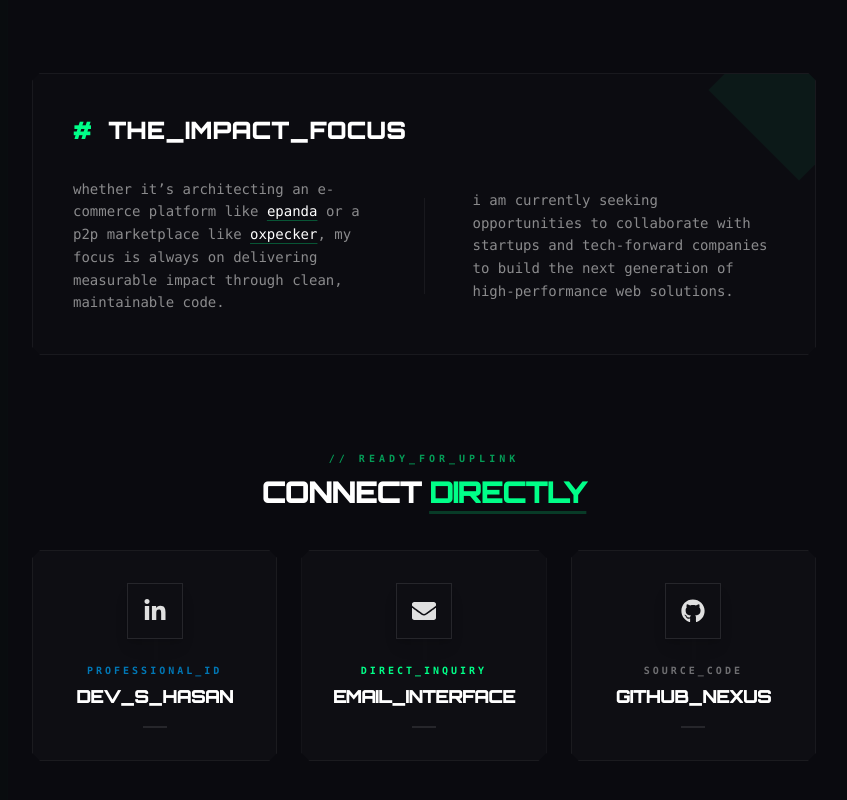
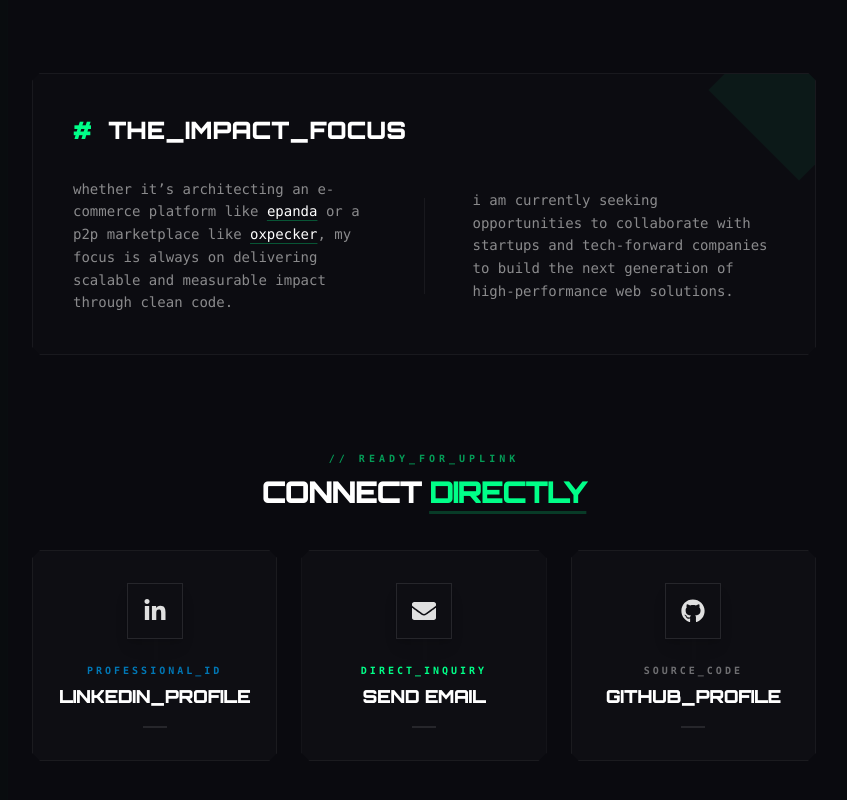
Before and after one commit to CoderGUY47/myPortfolio, a React (Vite) app: page /about in a window 1280 px wide. Shown: the part 1395-2195 px from the top of the page, without its empty margins (216-1063 px from the left). Built offline with nearby package versions, Linux system fonts and the light colour scheme.

Commit message:
fix: update LinkedIn profile identifier to dev-s-hasan

```diff
--- a/src/components/AboutMe.jsx
+++ b/src/components/AboutMe.jsx
@@ -145,7 +145,7 @@ const AboutMe = () => {
            </h2>
            <div className="grid md:grid-cols-[1fr_auto_1fr] gap-12 items-center">
              <div className="text-sm font-mono text-foreground/60 leading-relaxed lowercase">
-                whether it’s architecting an e-commerce platform like <span className="text-white underline underline-offset-4 decoration-accent/30">epanda</span> or a p2p marketplace like <span className="text-white underline underline-offset-4 decoration-accent/30">oxpecker</span>, my focus is always on delivering measurable impact through clean, maintainable code.
+                whether it’s architecting an e-commerce platform like <span className="text-white underline underline-offset-4 decoration-accent/30">epanda</span> or a p2p marketplace like <span className="text-white underline underline-offset-4 decoration-accent/30">oxpecker</span>, my focus is always on delivering scalable and measurable impact through clean code.
              </div>
              <div className="w-px h-24 bg-white/5 hidden md:block"></div>
              <div className="text-sm font-mono text-foreground/60 leading-relaxed lowercase">
@@ -168,7 +168,7 @@ const AboutMe = () => {
           <div className="grid md:grid-cols-3 gap-6">
             {/* LinkedIn Uplink */}
             <a
-              href="https://www.linkedin.com/in/s-m-hasan-a2122b2b1/"
+              href="https://www.linkedin.com/in/dev-s-hasan/"
               target="_blank"
               rel="noopener noreferrer"
               className="group relative p-8 border border-white/5 bg-white/2 cyber-chamfer-sm transition-all duration-500 hover:border-[#0077B5]/50 hover:bg-[#0077B5]/5 overflow-hidden"
@@ -179,7 +179,7 @@ const AboutMe = () => {
                   <FaLinkedinIn className="text-2xl" />
                 </div>
                 <span className="text-[10px] font-mono text-[#0077B5] font-black uppercase tracking-[0.3em] mb-1">Professional_ID</span>
-                <h4 className="text-lg font-heading font-black text-white uppercase tracking-tighter">dev_s_hasan</h4>
+                <h4 className="text-lg font-heading font-black text-white uppercase tracking-tight">LinkedIn_Profile</h4>
                 <div className="mt-4 w-6 h-0.5 bg-white/10 group-hover:w-16 group-hover:bg-[#0077B5] transition-all duration-500"></div>
               </div>
             </a>
@@ -198,7 +198,7 @@ const AboutMe = () => {
                   <FaEnvelope className="text-2xl" />
                 </div>
                 <span className="text-[10px] font-mono text-accent font-black uppercase tracking-[0.3em] mb-1">Direct_Inquiry</span>
-                <h4 className="text-lg font-heading font-black text-white uppercase tracking-tighter">Email_Interface</h4>
+                <h4 className="text-lg font-heading font-black text-white uppercase tracking-tight">Send Email</h4>
                 <div className="mt-4 w-6 h-0.5 bg-white/10 group-hover:w-16 group-hover:bg-accent transition-all duration-500"></div>
               </div>
             </div>
@@ -216,7 +216,7 @@ const AboutMe = () => {
                   <FaGithub className="text-2xl" />
                 </div>
                 <span className="text-[10px] font-mono text-white/40 font-black uppercase tracking-[0.3em] mb-1">Source_Code</span>
-                <h4 className="text-lg font-heading font-black text-white uppercase tracking-tighter">GitHub_Nexus</h4>
+                <h4 className="text-lg font-heading font-black text-white uppercase tracking-tight">GitHub_Profile</h4>
                 <div className="mt-4 w-6 h-0.5 bg-white/10 group-hover:w-16 group-hover:bg-white transition-all duration-500"></div>
               </div>
             </a>
```
